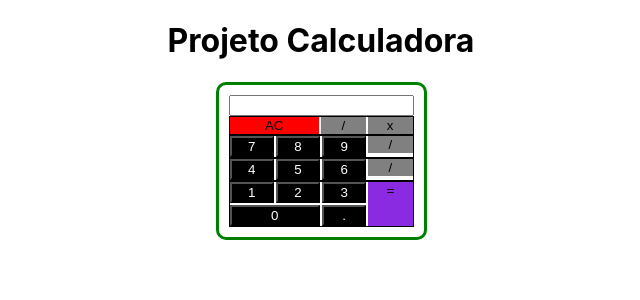
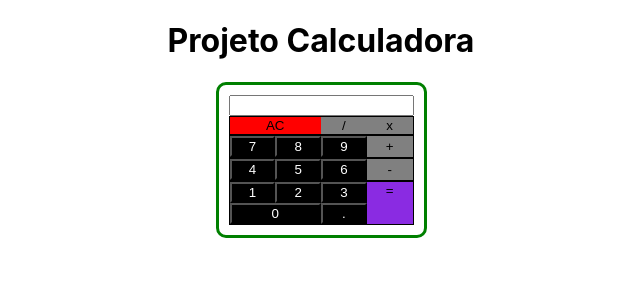
Before and after one commit to luizrosalba/pwa-react-calculator, a React (Create React App) app: page / in a window 1280 px wide. Shown: the top 300 px of the page, without its empty margins (319-959 px from the left). Built offline with nearby package versions, Linux system fonts and the light colour scheme.

Commit message:
implemented buttons props

```diff
--- a/src/App.js
+++ b/src/App.js
@@ -1,6 +1,10 @@
 import './App.css';
 
 import Botoes from './components/Botoes'
+
+function onClick (event){
+  console.log(event.target.innerText)
+}
 
 function App() {
   return (
@@ -16,6 +20,7 @@ function App() {
               <input className="entrada" />
             </div>
             <Botoes
+              onClick= {onClick}
             />
           </div>
         </div>
--- a/src/components/Botoes.css
+++ b/src/components/Botoes.css
@@ -2,7 +2,7 @@
 .grid {
 	display: grid;
     border: black 1px solid;
-    grid-gap: 2px;
+    grid-gap: 0px;
 }
 .grid-columns-1 {
 	grid-template-columns: 2fr 1fr 1fr ;
@@ -27,6 +27,7 @@
     background-color: gray;
     border: none;
     width: 100%;
+    height: 100%;
   }
 
   .botao-equal{
--- a/src/components/Botoes.js
+++ b/src/components/Botoes.js
@@ -1,24 +1,23 @@
 import './Botoes.css';
 
-
-function Botoes() {
+function Botoes(props) {
 
   return (
     <div>
     <section>
-        <div className="grid grid-columns-1">
+        <div className="grid grid-columns-1"  >
             <div className="item">
-            <button className="botao-vermelho">
+            <button className="botao-vermelho" onClick={props.onClick}>
                 AC
             </button>
             </div>
             <div className="item">
-                <button className="botao-operacoes">
+                <button className="botao-operacoes" onClick={props.onClick}>
                     /
                 </button>
             </div>
             <div className="item">
-                <button className="botao-operacoes">
+                <button className="botao-operacoes" onClick={props.onClick}>
                     x
                 </button>
             </div>
@@ -26,76 +25,76 @@ function Botoes() {
 
         <div className="grid grid-columns-2">
             <div className="item">
-                <button className="botao-numeros">
+                <button className="botao-numeros" onClick={props.onClick}>
                     7
                 </button>
             </div>
             <div className="item">
-                <button className="botao-numeros">
+                <button className="botao-numeros" onClick={props.onClick}>
                     8
                 </button>
             </div>
             <div className="item">
-                <button className="botao-numeros">
+                <button className="botao-numeros" onClick={props.onClick}>
                     9
                 </button>
             </div>
             <div className="item">
-                <button className="botao-operacoes">
-                    /
+                <button className="botao-operacoes" onClick={props.onClick}>
+                    +
                 </button>
             </div>
         </div>
         <div className="grid grid-columns-2">
             <div className="item">
-                <button className="botao-numeros">
+                <button className="botao-numeros" onClick={props.onClick}>
                     4
                 </button>
             </div>
             <div className="item">
-                <button className="botao-numeros">
+                <button className="botao-numeros" onClick={props.onClick}>
                     5
                 </button>
             </div>
             <div className="item">
-                <button className="botao-numeros">
+                <button className="botao-numeros" onClick={props.onClick}>
                     6
                 </button>
             </div>
             <div className="item">
-                <button className="botao-operacoes">
-                    /
+                <button className="botao-operacoes" onClick={props.onClick}>
+                    -
                 </button>
             </div>
         </div>
         <div className="grid grid-columns-2">
             <div className="item">
-                <button className="botao-numeros">
+                <button className="botao-numeros" onClick={props.onClick}>
                     1
                 </button>
             </div>
             <div className="item">
-                <button className="botao-numeros">
+                <button className="botao-numeros" onClick={props.onClick}>
                     2
                 </button>
             </div>
             <div className="item">
-                <button className="botao-numeros">
+                <button className="botao-numeros" onClick={props.onClick}>
                     3
                 </button>
             </div>
-            <div className="item-equal botao-equal">
+            <div className="item-equal botao-equal" onClick={props.onClick}>
                 <button className="botao-equal">
                     =
                 </button>
             </div>
             <div className="item-0">
-                <button className="botao-numeros">
+                <button className="botao-numeros" onClick={props.onClick}>
                     0
                 </button>
             </div>
             <div className="item">
-                <button className="botao-numeros">
+                <button className="botao-numeros" onClick={props.onClick}>
                     .
                 </button>
             </div>
```
